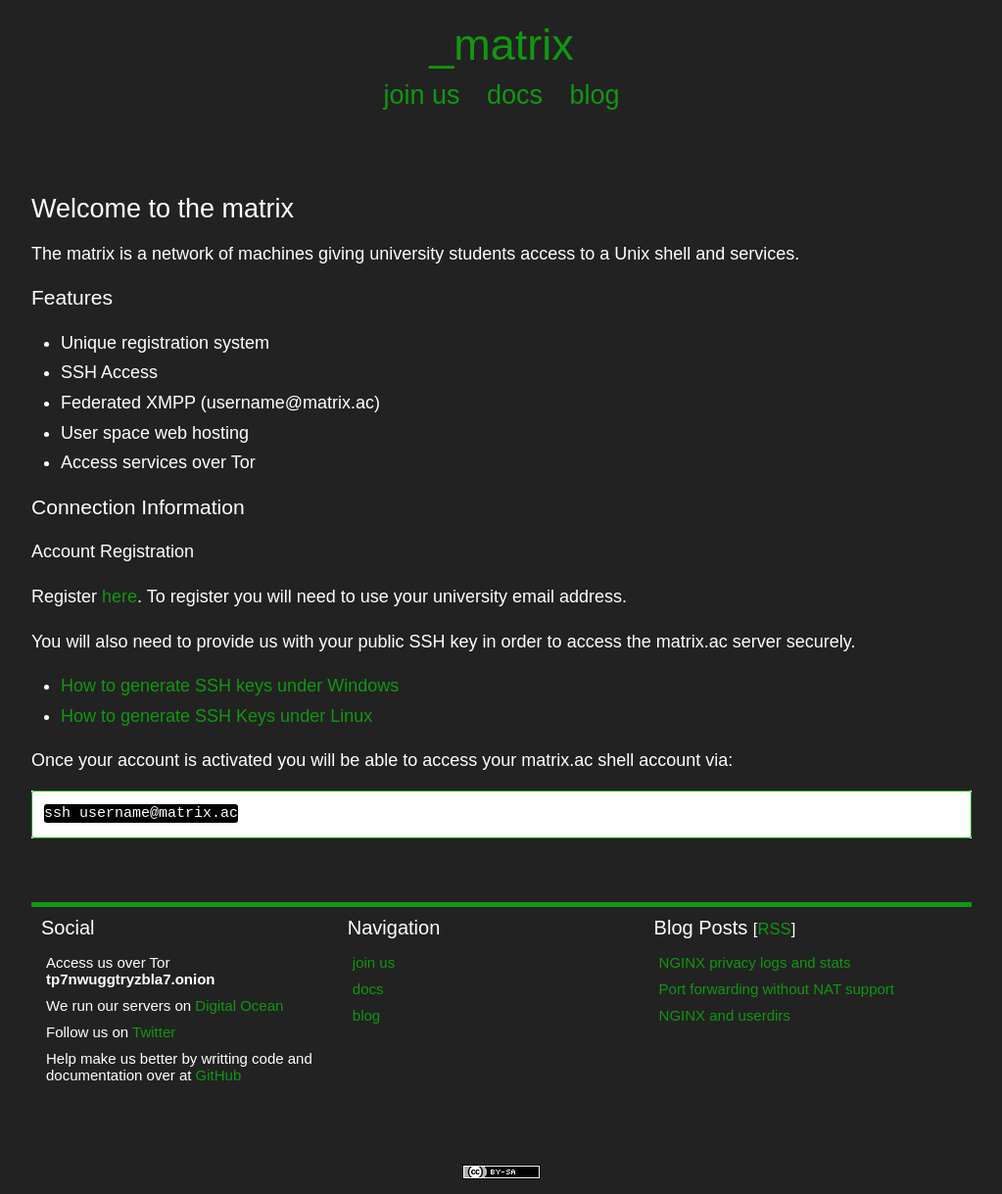
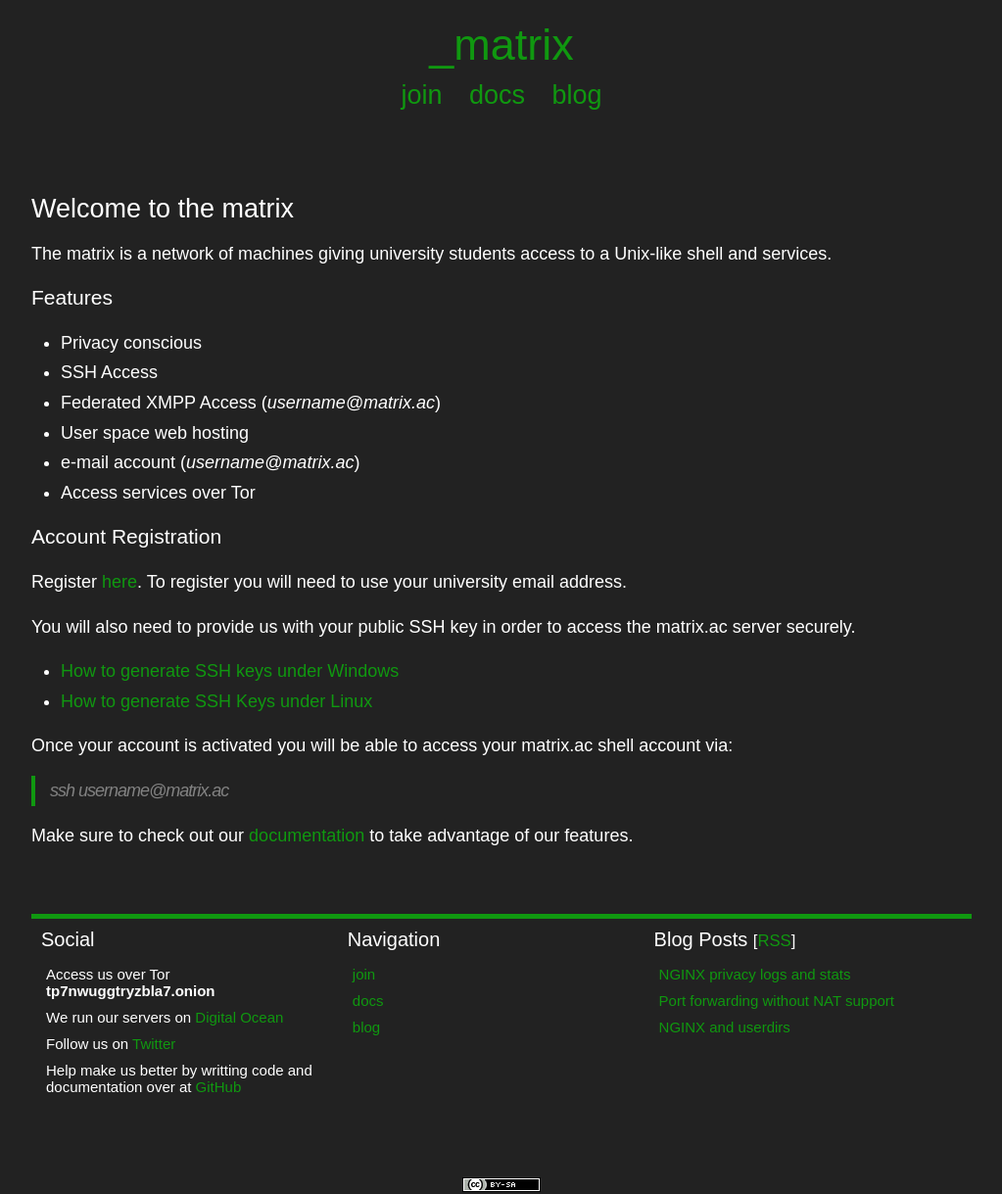
Before and after one commit to matrix-ac/blog, a Jekyll site: the page built from index.md, in a window 1280 px wide. Shown: the whole page at 98% size, without its empty margins (128-1151 px from the left). Built offline with Jekyll 4.4.1, drawn with Linux system fonts in a browser that asks for light colours.

Commit message:
Extra information on index

```diff
--- a/_config.yml
+++ b/_config.yml
@@ -2,14 +2,14 @@
 title: matrix
 email: admin@matrix.ac
 description: > # this means to ignore newlines until "baseurl:"
-  The matrix is a network of machines giving university students access to a Unix shell and services.
+  The matrix is a network of machines giving university students access to a Unix-like shell and services.
 baseurl: "" # the subpath of your site, e.g. /blog/
 url: "http://matrix.ac" # the base hostname & protocol for your site
 twitter_username: matrix_ac
 github_username:  matrix-ac
 
 nav:
-- page: join us
+- page: join
   permalink: /join
 
 - page: docs
--- a/index.md
+++ b/index.md
@@ -6,15 +6,14 @@ layout: page
 {{ site.description }}
 
 ### Features
-- Unique registration system
+- Privacy conscious
 - SSH Access
-- Federated XMPP (username@matrix.ac)
+- Federated XMPP Access (*username@matrix.ac*)
 - User space web hosting
+- e-mail account (*username@matrix.ac*)
 - Access services over Tor
 
-### Connection Information
-
-#### Account Registration
+### Account Registration
 
 Register [here](join). To register you will need to use your university email address.
 
@@ -25,4 +24,6 @@ You will also need to provide us with your public SSH key in order to access the
 
 Once your account is activated you will be able to access your matrix.ac shell account via:
 
-    ssh username@matrix.ac
+> ssh username@matrix.ac
+
+Make sure to check out our [documentation](docs) to take advantage of our features.
```
